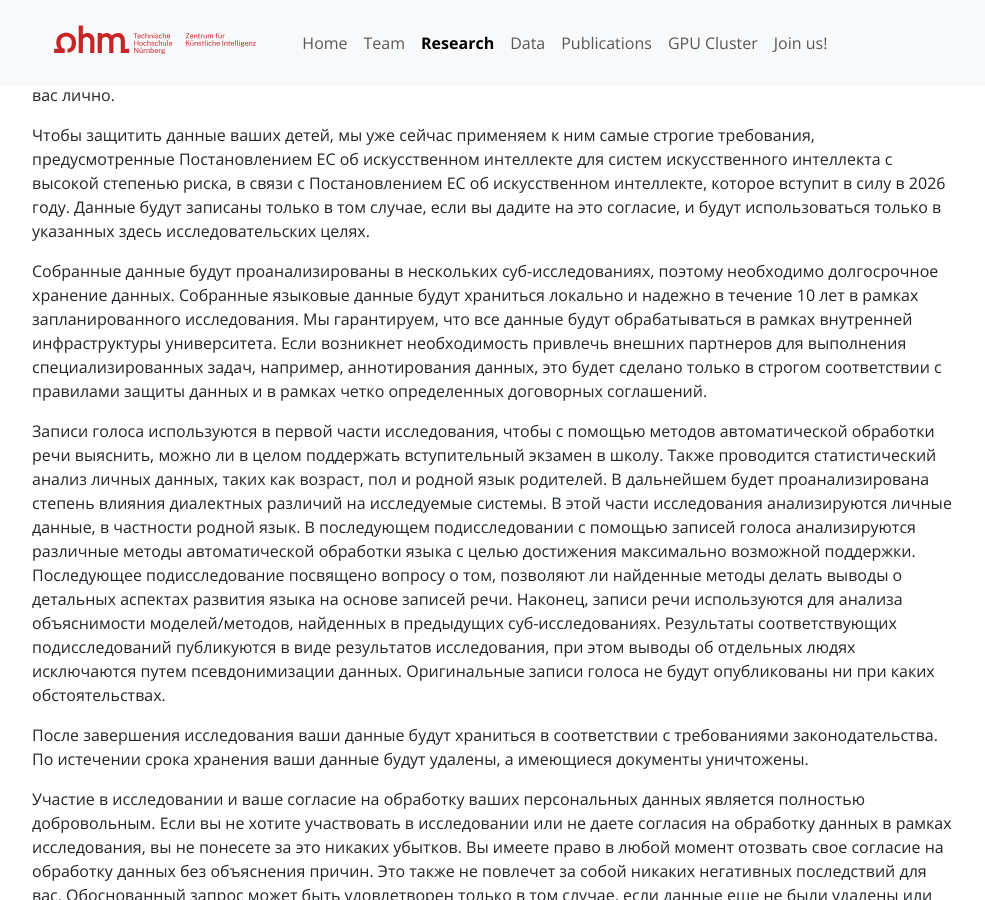
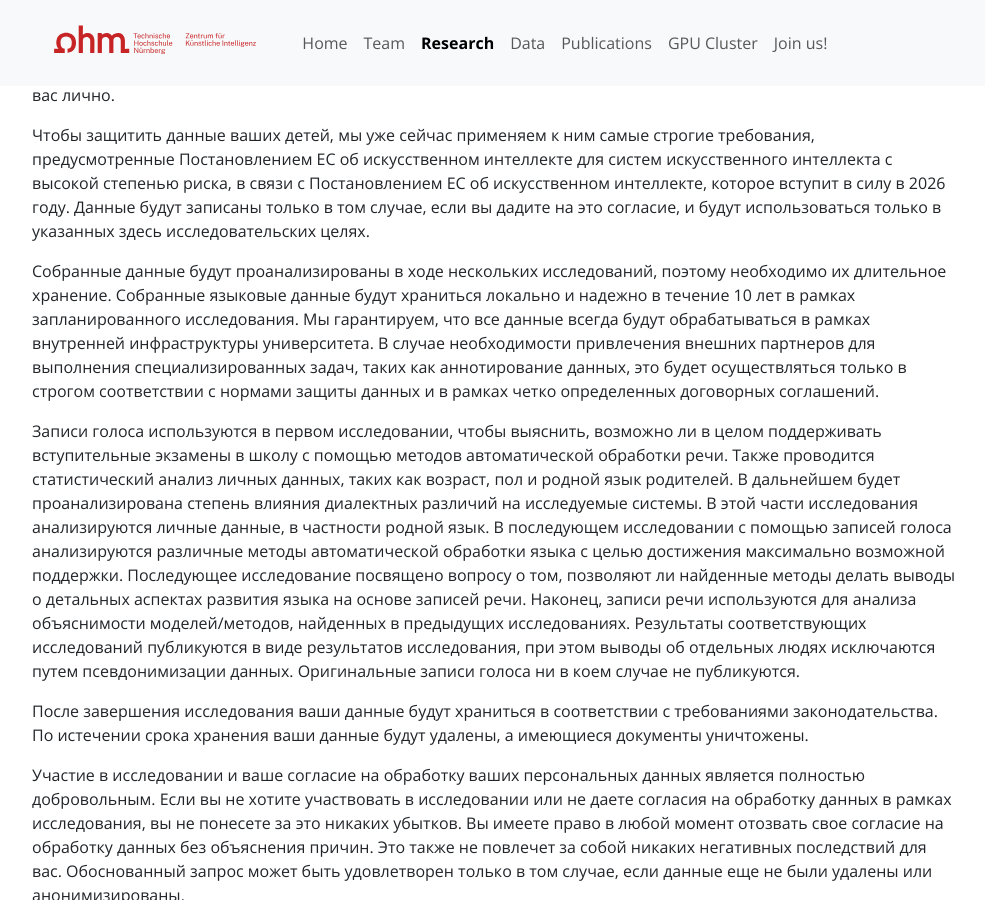
Before and after one commit to dwgnr/ki-zentrum.github.io, a Jekyll site: the page built from _pages/projects/bess-ki/gdpr-ru.md, in a window 1280 px wide and 900 px high, scrolled down 1829 px. Shown: the whole window, without its empty margins (145-1130 px from the left). Built offline with Jekyll 4.4.1, drawn with Linux system fonts in a browser that asks for light colours; some of the changed text lies outside the part shown.

Commit message:
update bess-ki privacy policy

```diff
--- a/_pages/projects/bess-ki/gdpr-ru.md
+++ b/_pages/projects/bess-ki/gdpr-ru.md
@@ -39,9 +39,9 @@ Prof. Dr. Tobias Bocklet
 
 Чтобы защитить данные ваших детей, мы уже сейчас применяем к ним самые строгие требования, предусмотренные Постановлением ЕС об искусственном интеллекте для систем искусственного интеллекта с высокой степенью риска, в связи с Постановлением ЕС об искусственном интеллекте, которое вступит в силу в 2026 году. Данные будут записаны только в том случае, если вы дадите на это согласие, и будут использоваться только в указанных здесь исследовательских целях.
 
-Собранные данные будут проанализированы в нескольких суб-исследованиях, поэтому необходимо долгосрочное хранение данных. Собранные языковые данные будут храниться локально и надежно в течение 10 лет в рамках запланированного исследования. Мы гарантируем, что все данные будут обрабатываться в рамках внутренней инфраструктуры университета. Если возникнет необходимость привлечь внешних партнеров для выполнения специализированных задач, например, аннотирования данных, это будет сделано только в строгом соответствии с правилами защиты данных и в рамках четко определенных договорных соглашений.
+Собранные данные будут проанализированы в ходе нескольких исследований, поэтому необходимо их длительное хранение. Собранные языковые данные будут храниться локально и надежно в течение 10 лет в рамках запланированного исследования. Мы гарантируем, что все данные всегда будут обрабатываться в рамках внутренней инфраструктуры университета. В случае необходимости привлечения внешних партнеров для выполнения специализированных задач, таких как аннотирование данных, это будет осуществляться только в строгом соответствии с нормами защиты данных и в рамках четко определенных договорных соглашений.
 
-Записи голоса используются в первой части исследования, чтобы с помощью методов автоматической обработки речи выяснить, можно ли в целом поддержать вступительный экзамен в школу. Также проводится статистический анализ личных данных, таких как возраст, пол и родной язык родителей. В дальнейшем будет проанализирована степень влияния диалектных различий на исследуемые системы. В этой части исследования анализируются личные данные, в частности родной язык. В последующем подисследовании с помощью записей голоса анализируются различные методы автоматической обработки языка с целью достижения максимально возможной поддержки. Последующее подисследование посвящено вопросу о том, позволяют ли найденные методы делать выводы о детальных аспектах развития языка на основе записей речи. Наконец, записи речи используются для анализа объяснимости моделей/методов, найденных в предыдущих суб-исследованиях. Результаты соответствующих подисследований публикуются в виде результатов исследования, при этом выводы об отдельных людях исключаются путем псевдонимизации данных. Оригинальные записи голоса не будут опубликованы ни при каких обстоятельствах.
+Записи голоса используются в первом исследовании, чтобы выяснить, возможно ли в целом поддерживать вступительные экзамены в школу с помощью методов автоматической обработки речи. Также проводится статистический анализ личных данных, таких как возраст, пол и родной язык родителей. В дальнейшем будет проанализирована степень влияния диалектных различий на исследуемые системы. В этой части исследования анализируются личные данные, в частности родной язык. В последующем исследовании с помощью записей голоса анализируются различные методы автоматической обработки языка с целью достижения максимально возможной поддержки. Последующее исследование посвящено вопросу о том, позволяют ли найденные методы делать выводы о детальных аспектах развития языка на основе записей речи. Наконец, записи речи используются для анализа объяснимости моделей/методов, найденных в предыдущих исследованиях. Результаты соответствующих исследований публикуются в виде результатов исследования, при этом выводы об отдельных людях исключаются путем псевдонимизации данных.  Оригинальные записи голоса ни в коем случае не публикуются.
 
 После завершения исследования ваши данные будут храниться в соответствии с требованиями законодательства. По истечении срока хранения ваши данные будут удалены, а имеющиеся документы уничтожены.
 
@@ -95,7 +95,7 @@ Prof. Dr. Tobias Bocklet
 - что мои данные будут обработаны конфиденциально и что будут соблюдены правила защиты данных,
 - чтобы имена участников и организации стали неузнаваемыми,
 - чтобы результаты были представлены в сообщении о результатах и публикации таким образом, чтобы меня нельзя было идентифицировать,
-- что данные хранятся в течение 10 лет и анализируются несколько раз в рамках нескольких суб-исследований,
+- что данные хранятся в течение 10 лет и анализируются несколько раз в рамках нескольких исследований,
 - какие права я имею как субъект данных в соответствии с Общим регламентом по защите данных,
 - что я могу в любое время отозвать свое согласие в письменном виде (по электронной почте) без каких-либо неудобств. Для этого мне следует обратиться к проф. д-ру Tobias Bocklet, Нюрнбергский технологический институт Георга Симона Ома, факультет информатики / KIZ, 90489 Нюрнберг, tobias.bocklet@th-nuernberg.de. Обработка данных, осуществляемая до момента аннулирования, остается законной.
 
```
Also changed, not shown: _pages/projects/bess-ki/gdpr-ar.md (+3 -3 lines), _pages/projects/bess-ki/gdpr-de.md (+3 -3 lines), _pages/projects/bess-ki/gdpr-en.md (+3 -3 lines), _pages/projects/bess-ki/gdpr-ro.md (+3 -3 lines), _pages/projects/bess-ki/gdpr-tr.md (+3 -3 lines).
